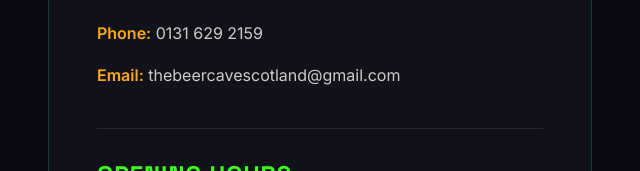
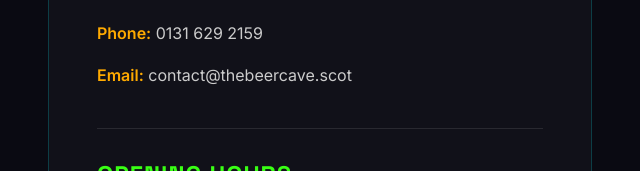
Before and after one commit to x4ndr3/TheBeerCave, a website built with Vite: page site/index.html in a window 1280 px wide. Shown: the part 3769-3940 px from the top of the page, 16-656 px from the left. Built offline with nearby package versions, Linux system fonts and the light colour scheme.

Commit message:
changed email address to the imaginary domain

```diff
--- a/site/index.html
+++ b/site/index.html
@@ -146,7 +146,7 @@
             United Kingdom
           </address>
           <p><strong>Phone:</strong> 0131 629 2159</p>
-          <p><strong>Email:</strong> thebeercavescotland@gmail.com</p>
+          <p><strong>Email:</strong> contact@thebeercave.scot</p>
 
           <div class="hours">
             <h3>Opening Hours</h3>
```
